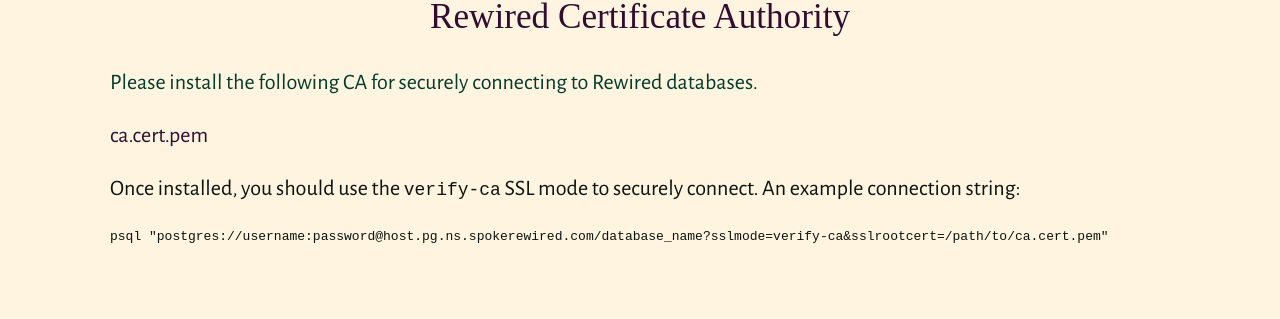
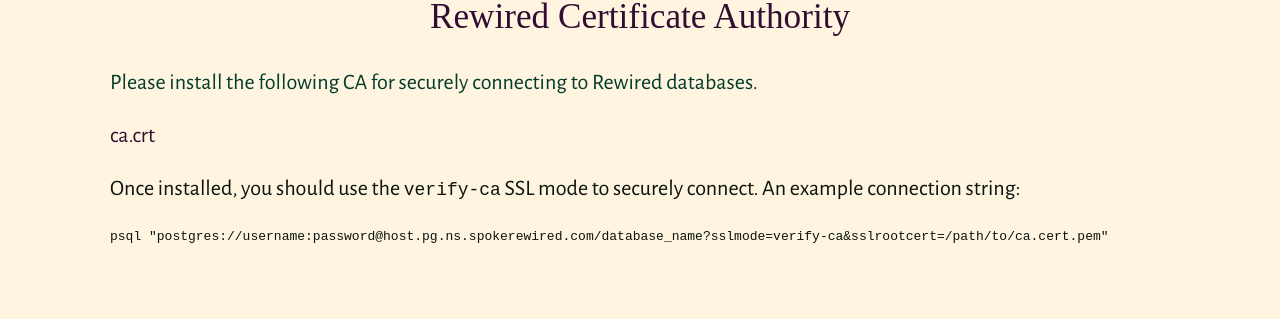
Before and after one commit to politics-rewired/politics-rewired.github.io, a Jekyll site: the page built from ca/index.html, in a window 1280 px wide. Shown: the part 249-568 px from the top of the page. Built offline with Jekyll 4.4.1, drawn with Linux system fonts in a browser that asks for light colours; some web fonts are replaced.

Commit message:
style: rename ca certificate to ca.crt

```diff
--- a/ca/index.html
+++ b/ca/index.html
@@ -7,7 +7,7 @@
     <div class="text">
       <h2>Rewired Certificate Authority</h2>
       <p class="subtext">Please install the following CA for securely connecting to Rewired databases.</p>
-      <p><a href="./ca.cert.pem">ca.cert.pem</a></p>
+      <p><a href="./ca.crt">ca.crt</a></p>
       <p>Once installed, you should use the <code>verify-ca</code> SSL mode to securely connect. An example connection string:</p>
       <code>
         psql "postgres://username:password@host.pg.ns.spokerewired.com/database_name?sslmode=verify-ca&sslrootcert=/path/to/ca.cert.pem"
```
Also changed, not shown: 2 other files.
